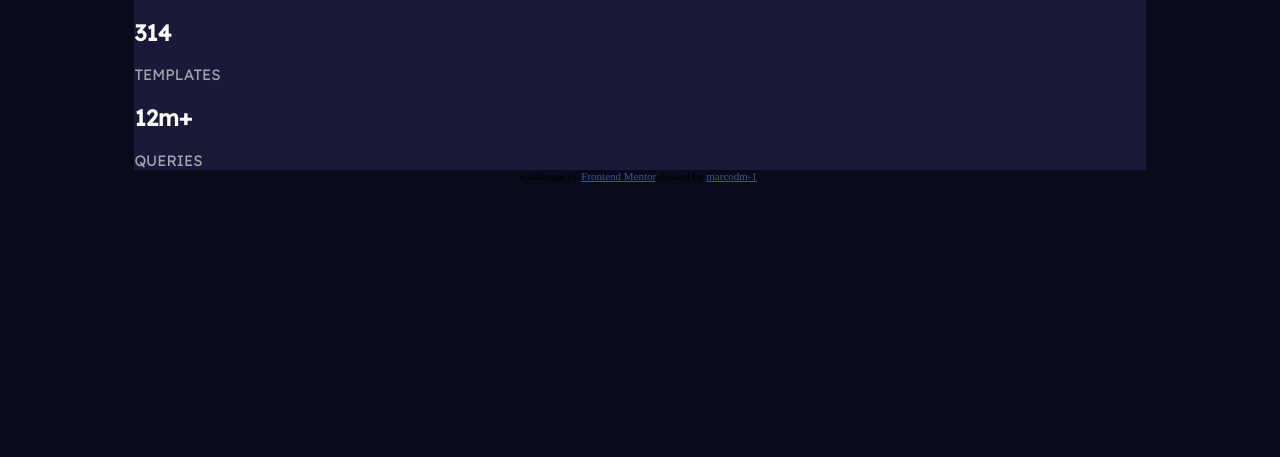
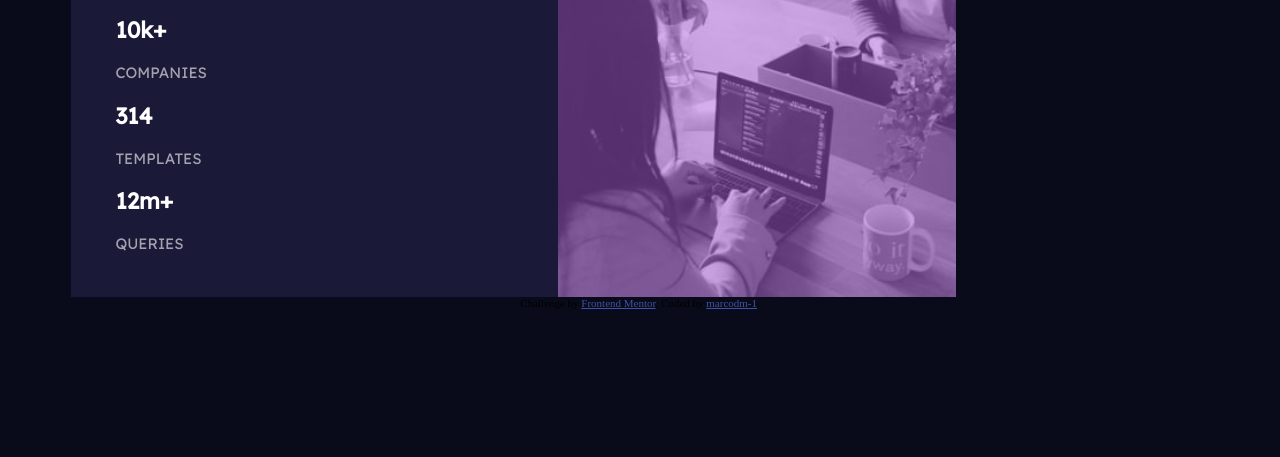
Before and after one commit to marco-dm1/Frontend-Mentor-Solutions, a plain HTML site: page Stats Preview Card Component/index.html in a window 1280 px wide. Shown: the part 343-800 px from the top of the page. Drawn offline with Linux system fonts and the light colour scheme.

Commit message:
Right card styling finish, left card styling almost complete

```diff
--- a/Stats Preview Card Component/index.html
+++ b/Stats Preview Card Component/index.html
@@ -32,7 +32,7 @@
       </div>
     </div>
     <div class="cardRight">
-
+      <img src="images/image-header-desktop.jpg">
     </div>
   </div>
 
--- a/Stats Preview Card Component/style.css
+++ b/Stats Preview Card Component/style.css
@@ -4,16 +4,19 @@ body{
 }
 
 .mainCard{
-    width: 80%;
-    height: 40%;
-    margin-left: 10%;
+    width: 70%;
+    height: 10%;
+    margin-left: 5%;
     margin-top: 10%;
-    background-color: hsl(244, 38%, 16%);
+    display: flex;
 }
 
 .cardLeft{
     width: 50%;
+    padding: 5%;
+    background-color: hsl(244, 38%, 16%);
     font-family: 'Inter', sans-serif;
+    text-align: left;
 }
 
 .cardLeft p{
@@ -38,3 +41,15 @@ body{
 .cardStats h2{
     color: hsl(0, 0%, 100%);
 }
+
+.cardRight{
+    width: 50%;
+    background-color: hsl(277, 64%, 61%);
+}
+
+.cardRight img{
+    width: 100%;
+    height: 100%;
+    object-fit: cover;
+    opacity: 0.5;
+}
```
